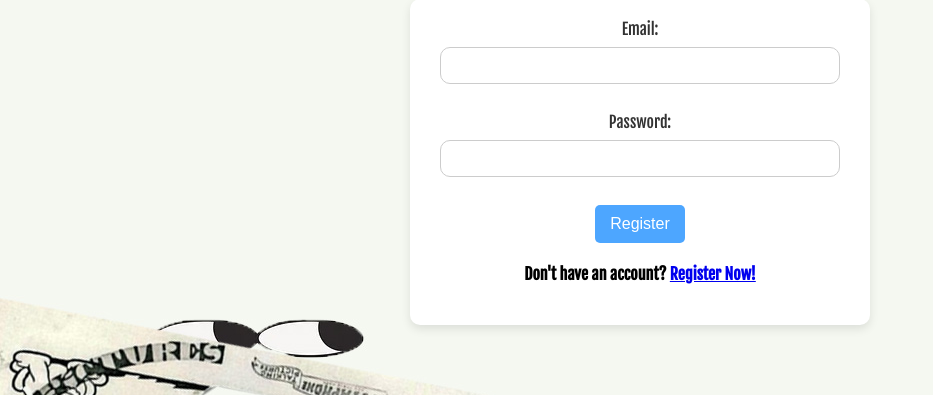
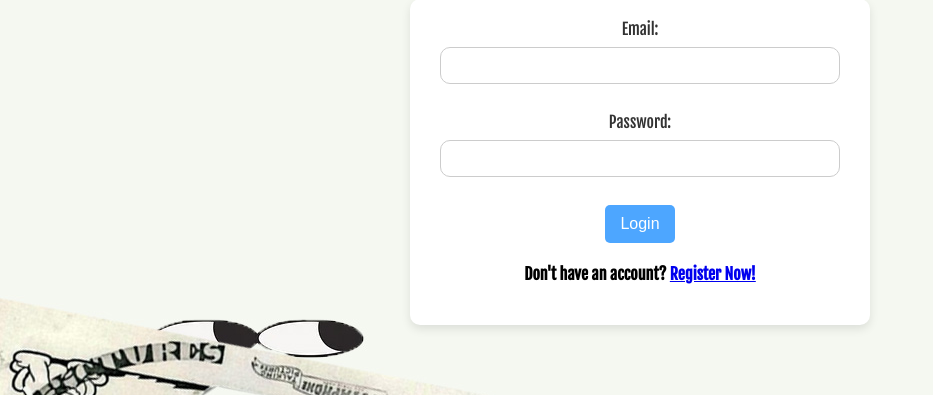
Before and after one commit to hoshiiionline/its122L-mp5, a PHP site: page /pages/login.php in a window 1280 px wide. Shown: the part 369-764 px from the top of the page, without its empty margins (0-933 px from the left). Run offline with PHP 8.4, Linux system fonts and the light colour scheme.

Commit message:
Latest-Update

```diff
--- a/pages/login.php
+++ b/pages/login.php
@@ -49,7 +49,7 @@ if($response['response'] == "Login successful!") {
             <input type="email" id="email" name="email" required><br><br>
             <label for="password">Password:</label><br>
             <input type="password" id="password" name="password" required><br><br>
-            <input type="submit" value="Register">
+            <input type="submit" value="Login">
             <h4>Don't have an account? <a href="register.php">Register Now!</a></h4>
         </form>
         </div>
--- a/pages/register.php
+++ b/pages/register.php
@@ -13,7 +13,7 @@ $xml->addChild('email', $email);
 
 //echo file_get_contents("user_registration.wsdl");
 
-$client = new SoapClient("user_registration.wsdl");
+$client = new SoapClient("../user_registration.wsdl");
 $response = $client->registerUser($xml->asXML());
 echo "<h2>$response</h2>";
 
```
Also changed, not shown: 1 other file.
